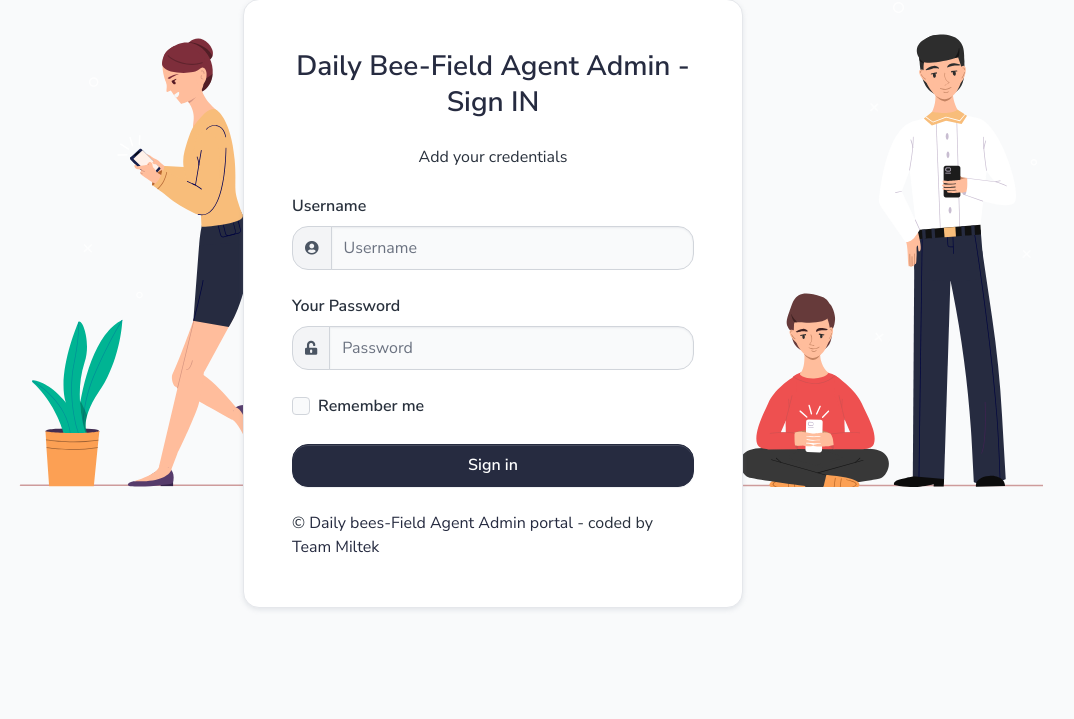
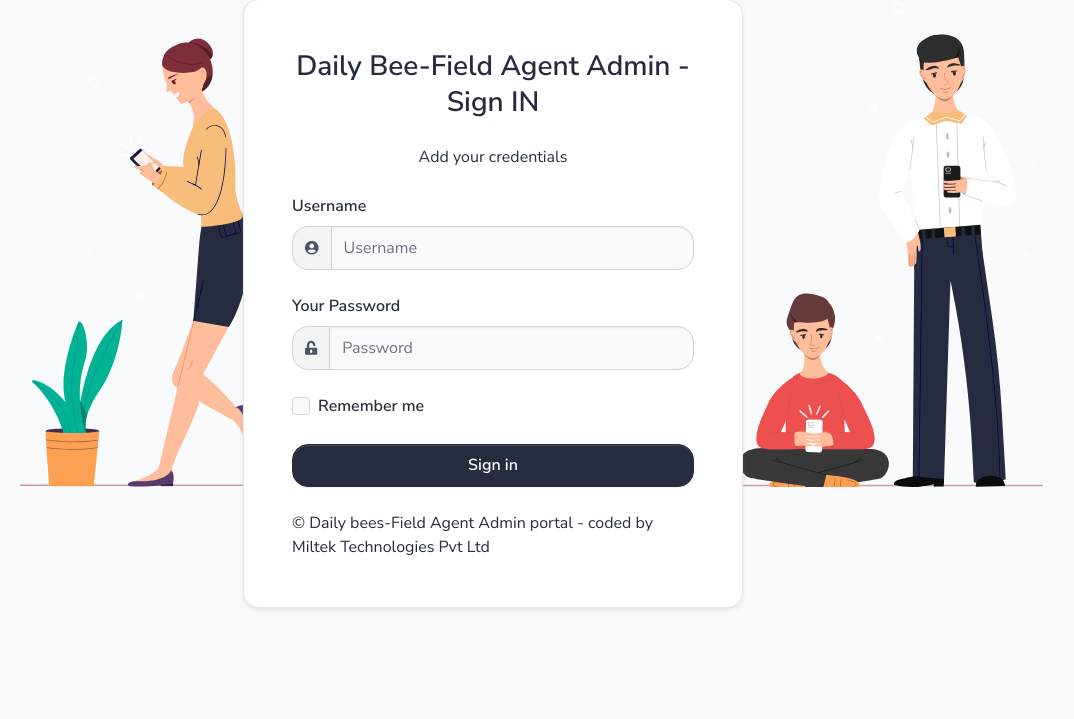
Before and after one commit to Firos333/fieldagent-admin, a Django app: page /login/ in a window 1280 px wide. Shown: the part 81-800 px from the top of the page, without its empty margins (147-1221 px from the left). Run offline with Django 3.2, Linux system fonts and the light colour scheme; some libraries are stand-ins or nearby versions.

Commit message:
coded by

```diff
--- a/core/templates/accounts/login.html
+++ b/core/templates/accounts/login.html
@@ -70,7 +70,7 @@
                             <div class="d-flex justify-content-center align-items-center mt-4">
                                 <span class="font-weight-normal">
                                     &copy; <a  href="https://www.miltek.co.in/" target="_blank">Daily bees-Field Agent Admin portal</a>
-                                    - coded by <a target="_blank" href="https://www.miltek.co.in/">Team Miltek</a>
+                                    - coded by <a target="_blank" href="https://www.miltek.co.in/">Miltek Technologies Pvt Ltd</a>
                                 </span>
                             </div>
 
```
